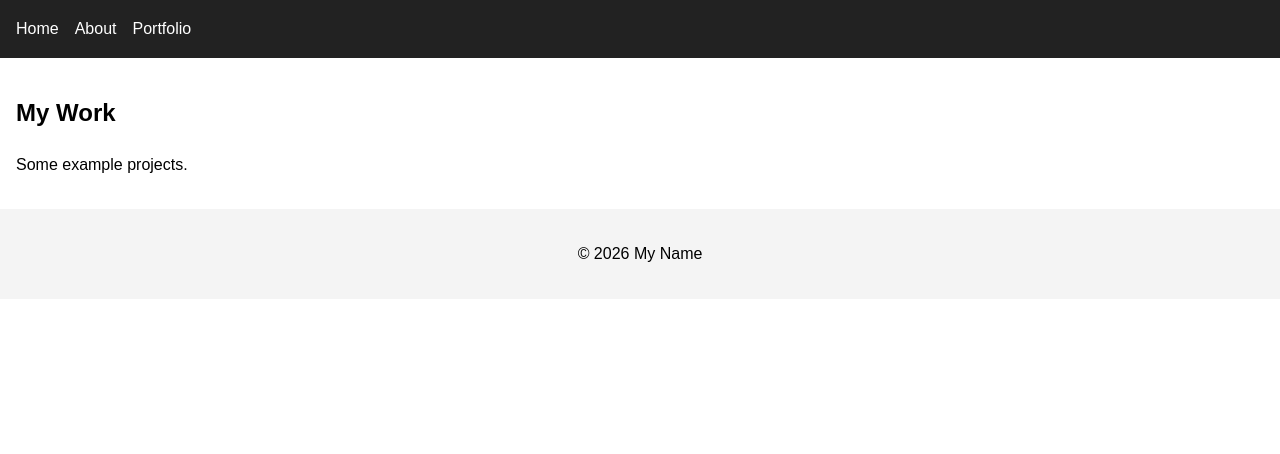
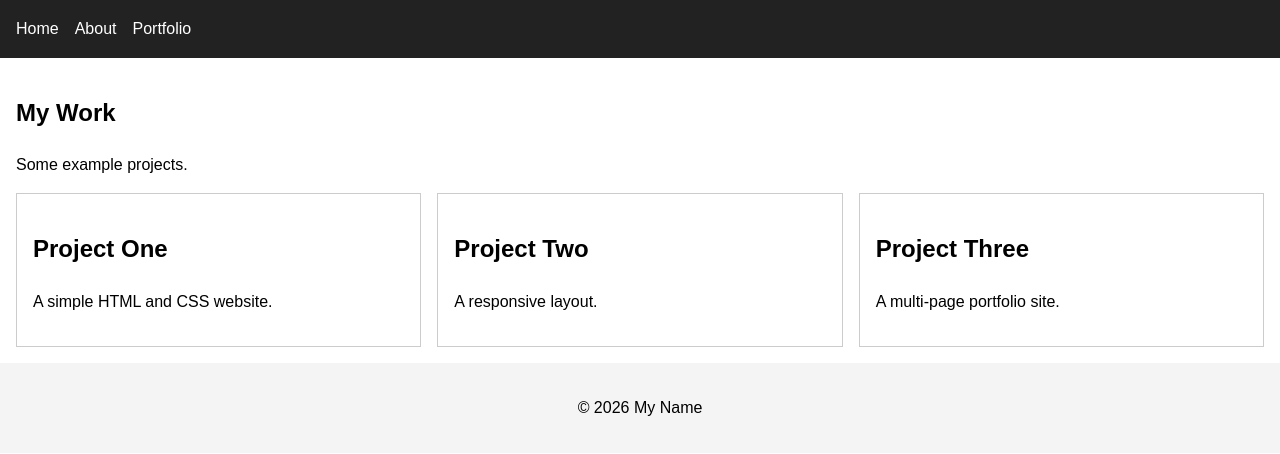
Before and after one commit to Dudesup5/WebDev-Coursework, a plain HTML site: page portfolio.html in a window 1280 px wide. Drawn offline with Linux system fonts and the light colour scheme.

Commit message:
Add portfolio card layout

```diff
--- a/css/style.css
+++ b/css/style.css
@@ -31,3 +31,15 @@ footer {
   text-align: center;
   padding: 1rem;
 }
+
+.portfolio-grid {
+  display: flex;
+  flex-wrap: wrap;
+  gap: 1rem;
+}
+
+.card {
+  border: 1px solid #ccc;
+  padding: 1rem;
+  flex: 1 1 250px;
+}
--- a/portfolio.html
+++ b/portfolio.html
@@ -18,11 +18,29 @@
   </header>
 
   <main>
-    <section>
-      <h1>My Work</h1>
-      <p>Some example projects.</p>
-    </section>
-  </main>
+  <section>
+    <h1>My Work</h1>
+    <p>Some example projects.</p>
+  </section>
+
+  <section class="portfolio-grid">
+    <article class="card">
+      <h2>Project One</h2>
+      <p>A simple HTML and CSS website.</p>
+    </article>
+
+    <article class="card">
+      <h2>Project Two</h2>
+      <p>A responsive layout.</p>
+    </article>
+
+    <article class="card">
+      <h2>Project Three</h2>
+      <p>A multi-page portfolio site.</p>
+    </article>
+  </section>
+</main>
+
 
   <footer>
     <p>© 2026 My Name</p>
```
